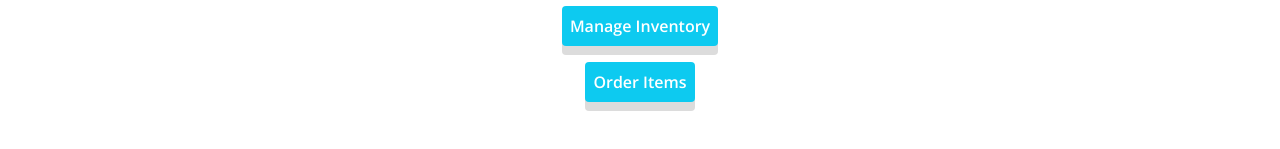
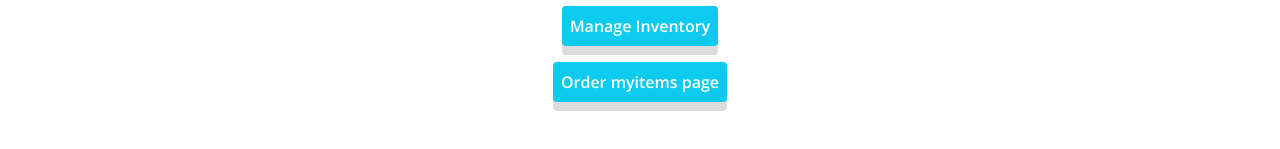
Before and after one commit to sabbir-hossen66/warehouse-management, a React (Create React App) app: page /category/1 in a window 1280 px wide. Shown: the part 535-684 px from the top of the page. Built offline with nearby package versions, Linux system fonts and the light colour scheme; no server answers; sample sign-in values are in the browser's storage.

Commit message:
new button added to orders pages

```diff
--- a/src/Pages/CategoryDetail/CategoryDetail.js
+++ b/src/Pages/CategoryDetail/CategoryDetail.js
@@ -99,7 +99,7 @@ const CategoryDetail = () => {
             <div>
                 <div className='text-center mb-3'>
                     <Link to={`/checkout/${categoryId}`}>
-                        <button className='checkout-button'>Order Items</button>
+                        <button className='checkout-button'>Order myitems page</button>
                     </Link>
                 </div>
 
--- a/src/Pages/CheckOut/CheckOut/CheckOut.js
+++ b/src/Pages/CheckOut/CheckOut/CheckOut.js
@@ -1,7 +1,7 @@
 import axios from 'axios';
 import React from 'react';
 import { useAuthState } from 'react-firebase-hooks/auth';
-import { useParams } from 'react-router-dom';
+import { Link, useParams } from 'react-router-dom';
 import { toast } from 'react-toastify';
 import auth from '../../../firebase.init';
 import useCategoryDetail from '../../../hooks/useCategoryDetail';
@@ -43,7 +43,8 @@ const CheckOut = () => {
                     <input className='w-100 mb-2' type="text" name="address" id="" placeholder='address' required /><br />
                     <input className='w-100 mb-2' type="text" name="phone" id="" placeholder='phone.no' required /><br />
                 </div>
-                <input className='item-color ' type="submit" value="My Items" />
+                <input className='item-color ' type="submit" value="Add to myItems" />
+                <button className='ms-2 btn btn-info'><Link to="/myitem">Go to myItems</Link></button>
             </form>
         </div>
     );
```
Also changed, not shown: src/Pages/MyItem/MyItem.js (+0 -14 lines).
